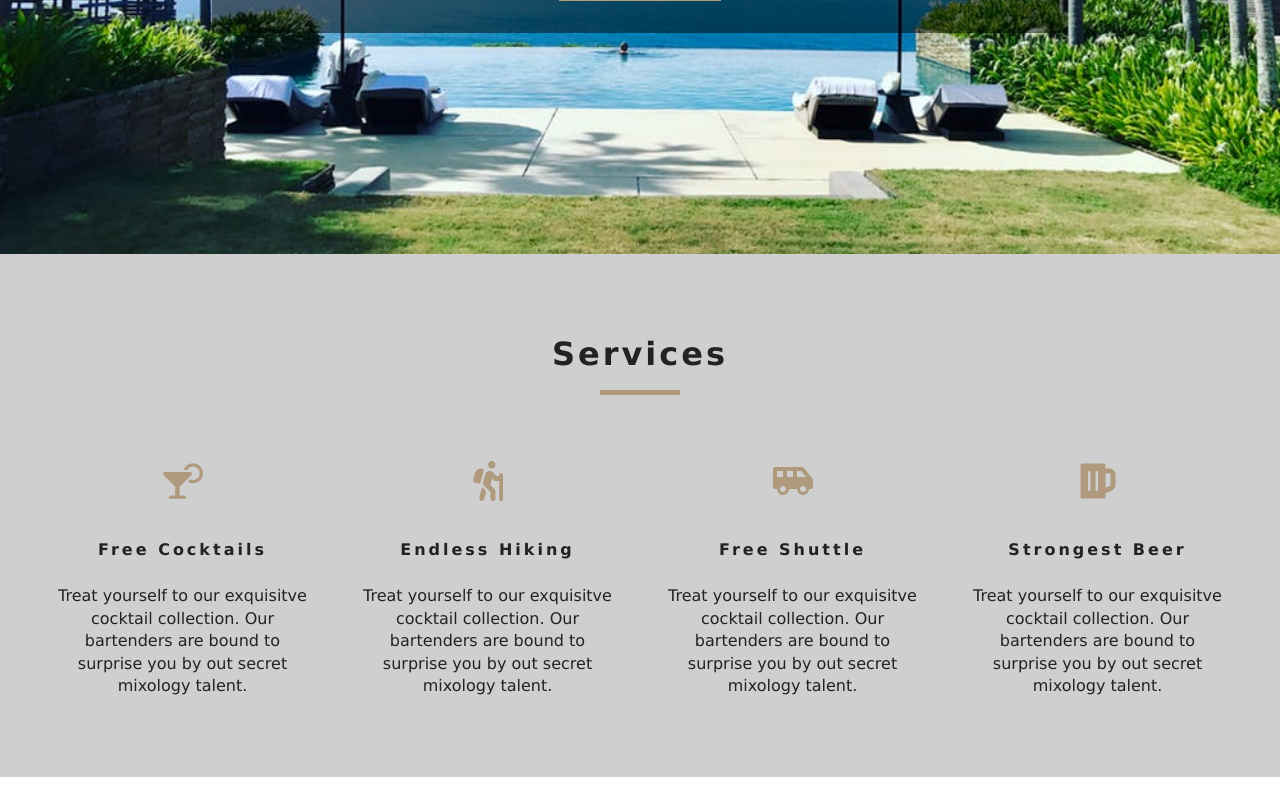
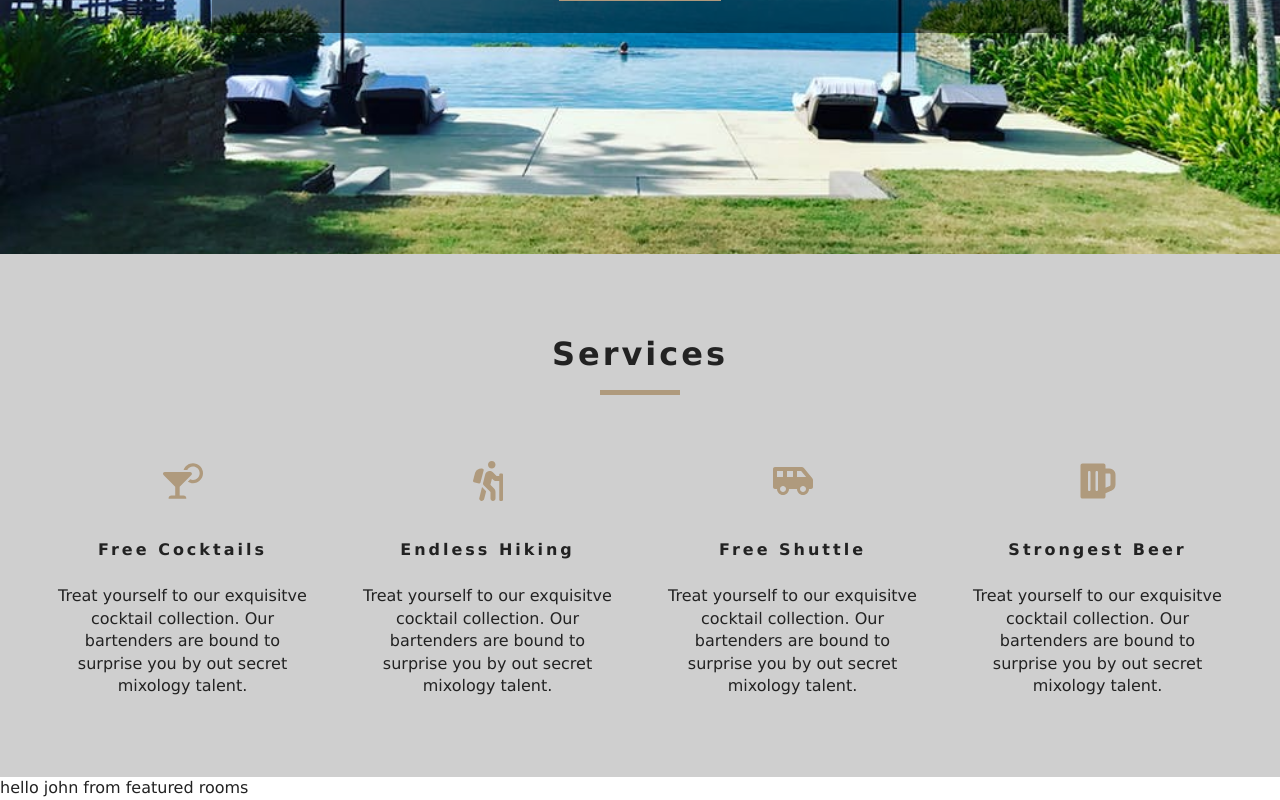
Before and after one commit to tashijain/Beach-Resort-React-app, a React (Create React App) app: page / in a window 1280 px wide. Shown: the part 546-1346 px from the top of the page. Before the commit the page ends 1323 px from the top, so only its background shows below. Built offline with nearby package versions, Linux system fonts and the light colour scheme.

Commit message:
context api

```diff
--- /dev/null
+++ b/src/Context.js
@@ -0,0 +1,22 @@
+import React, { Component } from "react";
+
+// Context API: Context provides a way to pass data through the component tree without having to pass props down manually at every level.
+const RoomContext = React.createContext();
+
+class RoomProvider extends Component {
+  state = {
+    greeting: "hello",
+    name: "john",
+  };
+  render() {
+    return (
+      <RoomContext.Provider value={{ ...this.state }}>
+        {this.props.children}
+      </RoomContext.Provider>
+    );
+  }
+}
+
+const RoomConsumer = RoomContext.Consumer;
+
+export { RoomProvider, RoomContext, RoomConsumer };
--- /dev/null
+++ b/src/components/FeaturedRooms.js
@@ -0,0 +1,14 @@
+import React, { Component } from "react";
+import { RoomContext } from "../Context";
+
+export default class FeaturedRooms extends Component {
+  static contextType = RoomContext;
+  render() {
+    const { name, greeting } = this.context;
+    return (
+      <div>
+        {greeting} {name} from featured rooms
+      </div>
+    );
+  }
+}
--- a/src/index.js
+++ b/src/index.js
@@ -4,13 +4,16 @@
 import App from "./App";
 import * as serviceWorker from "./serviceWorker";
 import { BrowserRouter as Router } from "react-router-dom";
+import { RoomProvider } from "./Context";
 
 ReactDOM.render(
-  <Router>
-    <React.StrictMode>
-      <App />
-    </React.StrictMode>
-  </Router>,
+  <RoomProvider>
+    <Router>
+      <React.StrictMode>
+        <App />
+      </React.StrictMode>
+    </Router>
+  </RoomProvider>,
   document.getElementById("root")
 );
 
--- a/src/pages/Home.js
+++ b/src/pages/Home.js
@@ -2,6 +2,7 @@
 import Hero from "../components/Hero";
 import Banner from "../components/Banner";
 import Services from "../components/Services";
+import FeaturedRooms from "../components/FeaturedRooms";
 import { Link } from "react-router-dom";
 
 export default function Home() {
@@ -20,6 +21,7 @@
         </Banner>
       </Hero>
       <Services />
+      <FeaturedRooms />
     </>
   );
 }
```
